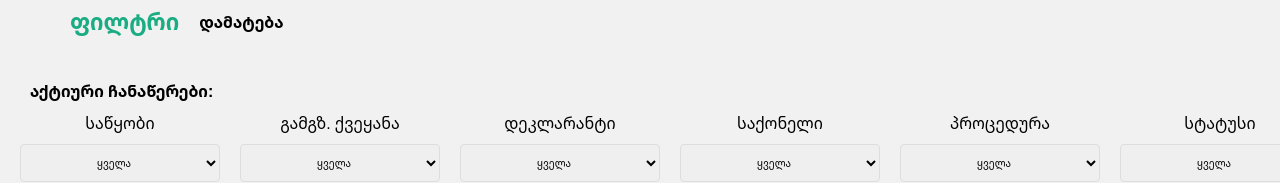
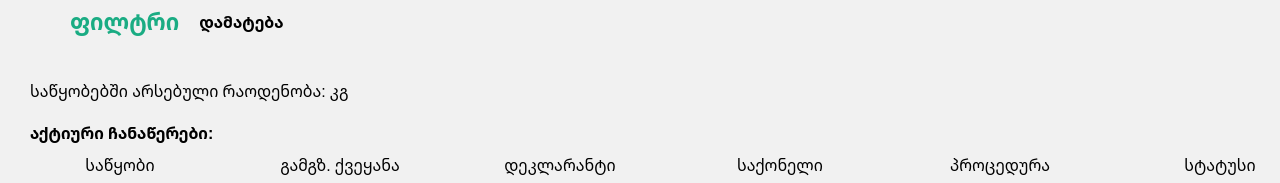
Before and after one commit to irakli85/Oil-mern, a React (Create React App) app: page / in a window 1280 px wide. Shown: the part 153-336 px from the top of the page. Built offline with nearby package versions, Linux system fonts and the light colour scheme; no server answers; sample sign-in values are in the browser's storage.

Commit message:
first commit

```diff
--- a/src/components/DecsForm.js
+++ b/src/components/DecsForm.js
@@ -85,7 +85,6 @@
 
     return(
         <form className="create" onSubmit={handleSubmit}>
-            <div>{}</div>
             <div>
                 <label>C ნომერი</label>
                 <input type="number"  onChange={(e) => setCnumber(e.target.value)} value={cNumber}/>
--- a/src/pages/Filtred.js
+++ b/src/pages/Filtred.js
@@ -63,7 +63,7 @@
                     </Link>
                 </div>
                 {/* <DecsForm/> */}
-                {/* <div style={{padding: '10px'}}>ჩანაწერების რაოდენობა: {declarations && Object.keys(declarations).length}</div> */}
+                <div style={{padding: '10px'}}>საწყობებში არსებული რაოდენობა: {declarations && declarations.filter(dec => dec.status === 'active').reduce( (acc, dec) => acc + dec.net, 0).toString().replace(/\B(?=(\d{3})+(?!\d))/g, " ")} კგ</div>
                 <div style={{padding: '10px', fontWeight: 900}}>აქტიური ჩანაწერები:
                  { declarations && declarations.filter((item) => item.status === 'active').length}
                  </div>
--- a/src/pages/Home.js
+++ b/src/pages/Home.js
@@ -59,6 +59,7 @@
                 <DecsForm/>
                 <div style={{padding: '10px'}}>ჩანაწერების რაოდენობა: {declarations && Object.keys(declarations).length}</div>
                 <div style={{padding: '10px', fontWeight: 900}}>აქტიური ჩანაწერები: { declarations && declarations.filter((item) => item.status === 'active').length}</div>
+                <div style={{padding: '10px'}}>საწყობებში არსებული რაოდენობა: {declarations && declarations.filter(dec => dec.status === 'active').reduce( (acc, dec) => acc + dec.net, 0).toString().replace(/\B(?=(\d{3})+(?!\d))/g, " ")} კგ</div>
                 <Button onClick={handleExport}>export to excell</Button>
                 <table>
                     <TableHead/>
```
